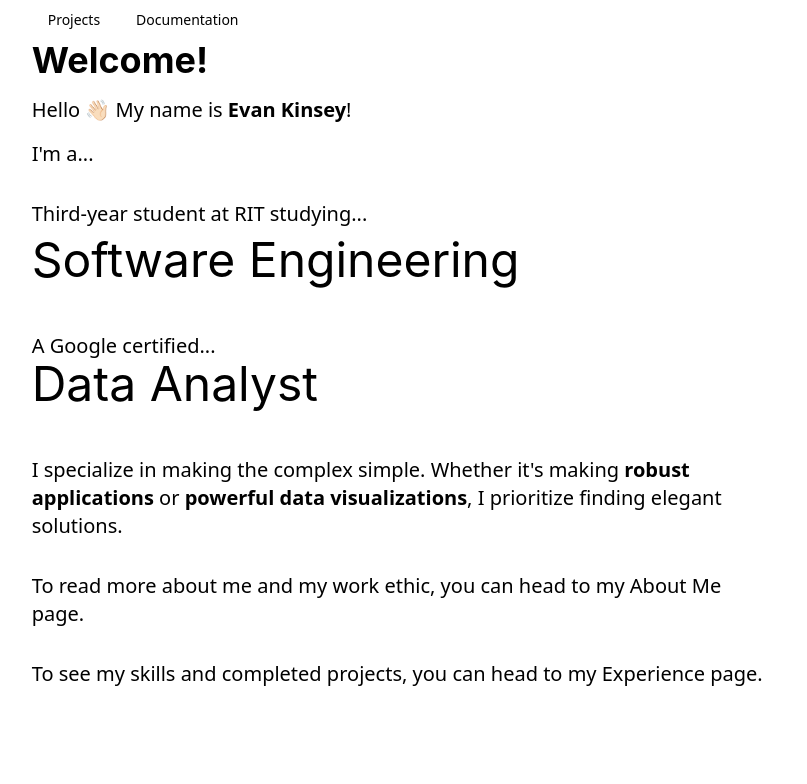
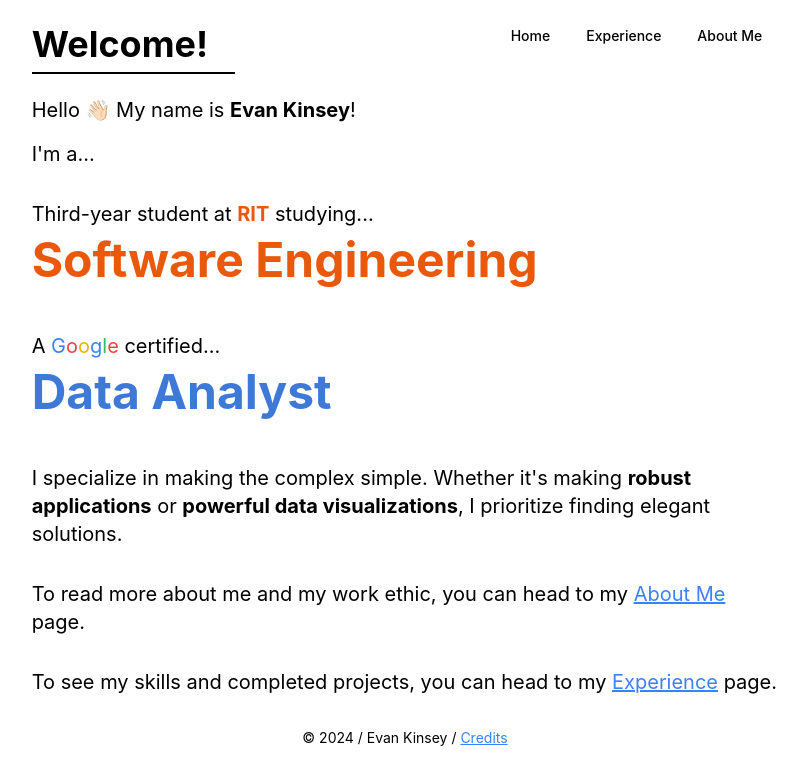
Before and after one commit to evankins/portfolio-next, a Next.js app in the folder app/: page / in a window 1280 px wide. Shown: the top 784 px of the page, without its empty margins (235-1042 px from the left). Built offline with nearby package versions, Linux system fonts and the light colour scheme.

Commit message:
desktop home

```diff
--- a/app/src/app/NavigationMenuDemo.tsx
+++ b/app/src/app/ShadCnNavigationMenu.tsx
@@ -52,21 +52,28 @@ const components: { title: string; href: string; description: string }[] = [
   },
 ]
 
-export function NavigationMenuDemo() {
+export function ShadCnNavigationMenu() {
   return (
     <NavigationMenu>
       <NavigationMenuList>
-        <NavigationMenuItem>
-          <Link href="/projects" legacyBehavior passHref>
+        <NavigationMenuItem className="hover:bg-slate-100 transition duration-300 rounded-md">
+          <Link href="/" legacyBehavior passHref>
             <NavigationMenuLink className={navigationMenuTriggerStyle()}>
-              Projects
+              Home
             </NavigationMenuLink>
           </Link>
         </NavigationMenuItem>
-        <NavigationMenuItem>
-          <Link href="/docs" legacyBehavior passHref>
+        <NavigationMenuItem className="hover:bg-slate-100 transition duration-300 rounded-md">
+          <Link href="/experience" legacyBehavior passHref>
             <NavigationMenuLink className={navigationMenuTriggerStyle()}>
-              Documentation
+              Experience
+            </NavigationMenuLink>
+          </Link>
+        </NavigationMenuItem>
+        <NavigationMenuItem className="hover:bg-slate-100 transition duration-300 rounded-md">
+          <Link href="/about-me" legacyBehavior passHref>
+            <NavigationMenuLink className={navigationMenuTriggerStyle()}>
+              About Me
             </NavigationMenuLink>
           </Link>
         </NavigationMenuItem>
--- a/app/src/app/globals.css
+++ b/app/src/app/globals.css
@@ -2,14 +2,22 @@
 @tailwind components;
 @tailwind utilities;
 
+body {
+  @apply font-inter ;
+}
+
 h1 {
-  @apply font-bold text-3xl md:text-4xl font-inter;
+  @apply font-bold text-3xl md:text-4xl;
 }
 
 h2 {
-  @apply text-4xl md:text-5xl font-inter;
+  @apply font-bold text-4xl md:text-5xl font-inter;
 }
 
 p {
   @apply text-base md:text-xl;
 }
+
+a.link {
+  @apply text-blue-500 hover:text-blue-700 underline;
+}
--- a/app/src/app/page.tsx
+++ b/app/src/app/page.tsx
@@ -1,14 +1,19 @@
-import { NavigationMenuDemo } from "@/app/NavigationMenuDemo"
+import { ShadCnNavigationMenu } from "@/app/ShadCnNavigationMenu"
 import './globals.css'
 
 
 export default function Home() {
   return (
-    <div className="flex flex-col justify-center items-center">
-      <div className="w-11/12 md:w-7/12">
-        <NavigationMenuDemo />
+    <div className="min-h-screen flex flex-col justify-center items-center">
+      <div className="flex-grow mt-4 relative w-11/12 md:w-7/12">
+        <div className="absolute top-0 right-0">
+          <ShadCnNavigationMenu />
+        </div>
 
-        <h1 className="">Welcome!</h1>
+        <div className="inline-block mt-2">
+          <h1 className="">Welcome!</h1>
+          <hr className="border-t-2 border-black mt-2 w-[115%]" />
+        </div>
 
         <p className="my-4">
           Hello 👋🏻 My name is <b>Evan Kinsey</b>!
@@ -19,18 +24,23 @@ export default function Home() {
         </p>
 
         <p className="my-2 mt-8">
-          Third-year student at RIT studying...
+          Third-year student at <span className="text-orange-600 font-bold">RIT</span> studying...
         </p>
 
-        <h2 className="mb-12">
+        <h2 className="mb-12 text-orange-600">
           Software Engineering
         </h2>
 
-        <p>
-          A Google certified...
+        <p className="my-2">
+          A <span className="text-blue-500">G</span>
+          <span className="text-red-500">o</span>
+          <span className="text-yellow-500">o</span>
+          <span className="text-blue-500">g</span>
+          <span className="text-green-500">l</span>
+          <span className="text-red-500">e</span> certified...
         </p>
 
-        <h2 className="mb-12">
+        <h2 className="mb-12 text-cornflower-blue">
           Data Analyst
         </h2>
 
@@ -39,12 +49,18 @@ export default function Home() {
         </p>
 
         <p className="my-8">
-          To read more about me and my work ethic, you can head to my About Me page.
+          To read more about me and my work ethic, you can head to my <a href="/about-me" className="link">About Me</a> page.
         </p>
 
         <p className="my-8">
-          To see my skills and completed projects, you can head to my Experience page.
+          To see my skills and completed projects, you can head to my <a href="/experience" className="link">Experience</a> page.
         </p>
+
+        <footer className="mt-8 flex flex-col justify-center items-center">
+          <p className="text-sm bottom-2">
+            © 2024 / Evan Kinsey / <a href="/credits" className="link">Credits</a>
+          </p>
+        </footer>
 
 
       </div>
--- a/app/tailwind.config.ts
+++ b/app/tailwind.config.ts
@@ -12,53 +12,9 @@ export default {
 		fontFamily: {
 			inter: ['Inter', 'sans-serif'],
 		},
-  		colors: {
-  			background: 'hsl(var(--background))',
-  			foreground: 'hsl(var(--foreground))',
-  			card: {
-  				DEFAULT: 'hsl(var(--card))',
-  				foreground: 'hsl(var(--card-foreground))'
-  			},
-  			popover: {
-  				DEFAULT: 'hsl(var(--popover))',
-  				foreground: 'hsl(var(--popover-foreground))'
-  			},
-  			primary: {
-  				DEFAULT: 'hsl(var(--primary))',
-  				foreground: 'hsl(var(--primary-foreground))'
-  			},
-  			secondary: {
-  				DEFAULT: 'hsl(var(--secondary))',
-  				foreground: 'hsl(var(--secondary-foreground))'
-  			},
-  			muted: {
-  				DEFAULT: 'hsl(var(--muted))',
-  				foreground: 'hsl(var(--muted-foreground))'
-  			},
-  			accent: {
-  				DEFAULT: 'hsl(var(--accent))',
-  				foreground: 'hsl(var(--accent-foreground))'
-  			},
-  			destructive: {
-  				DEFAULT: 'hsl(var(--destructive))',
-  				foreground: 'hsl(var(--destructive-foreground))'
-  			},
-  			border: 'hsl(var(--border))',
-  			input: 'hsl(var(--input))',
-  			ring: 'hsl(var(--ring))',
-  			chart: {
-  				'1': 'hsl(var(--chart-1))',
-  				'2': 'hsl(var(--chart-2))',
-  				'3': 'hsl(var(--chart-3))',
-  				'4': 'hsl(var(--chart-4))',
-  				'5': 'hsl(var(--chart-5))'
-  			}
-  		},
-  		borderRadius: {
-  			lg: 'var(--radius)',
-  			md: 'calc(var(--radius) - 2px)',
-  			sm: 'calc(var(--radius) - 4px)'
-  		}
+		colors: {
+			'cornflower-blue': '#3E79D8',
+		},
   	}
   },
   plugins: [require("tailwindcss-animate")],
```
